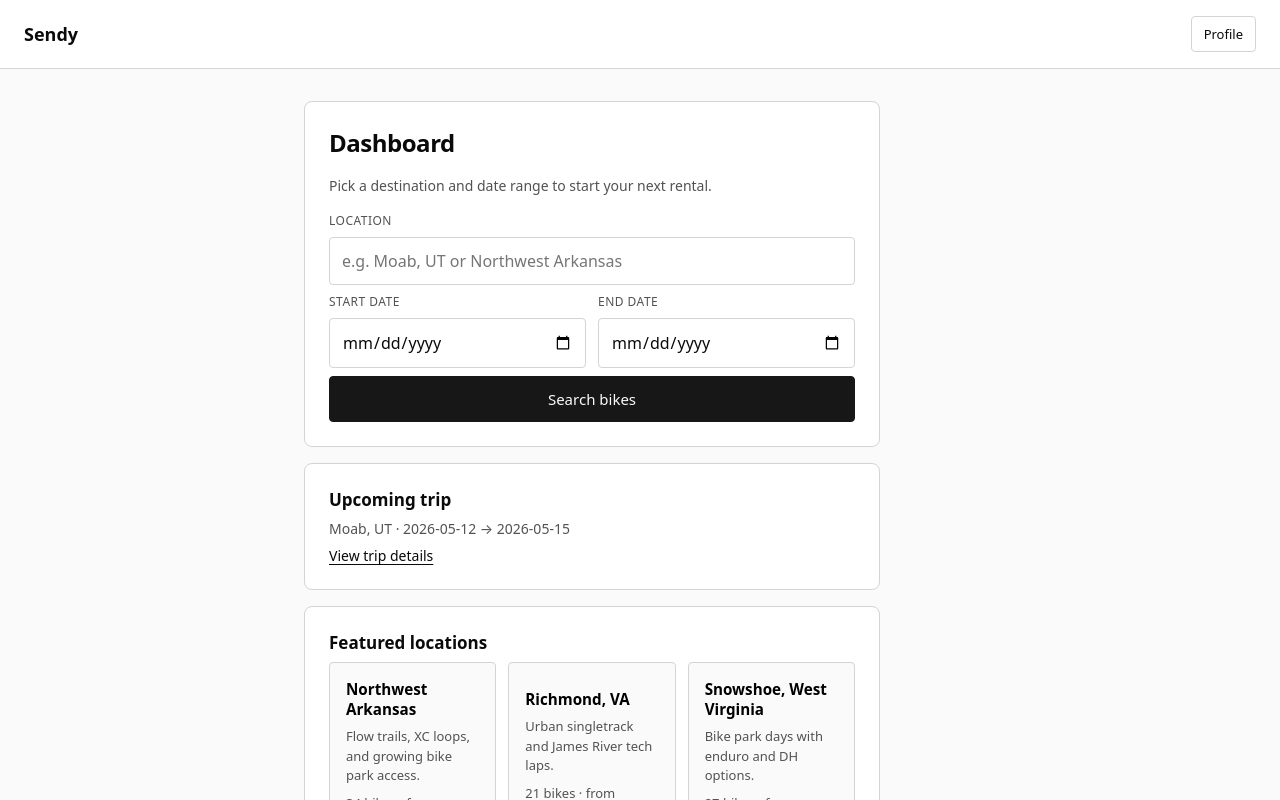
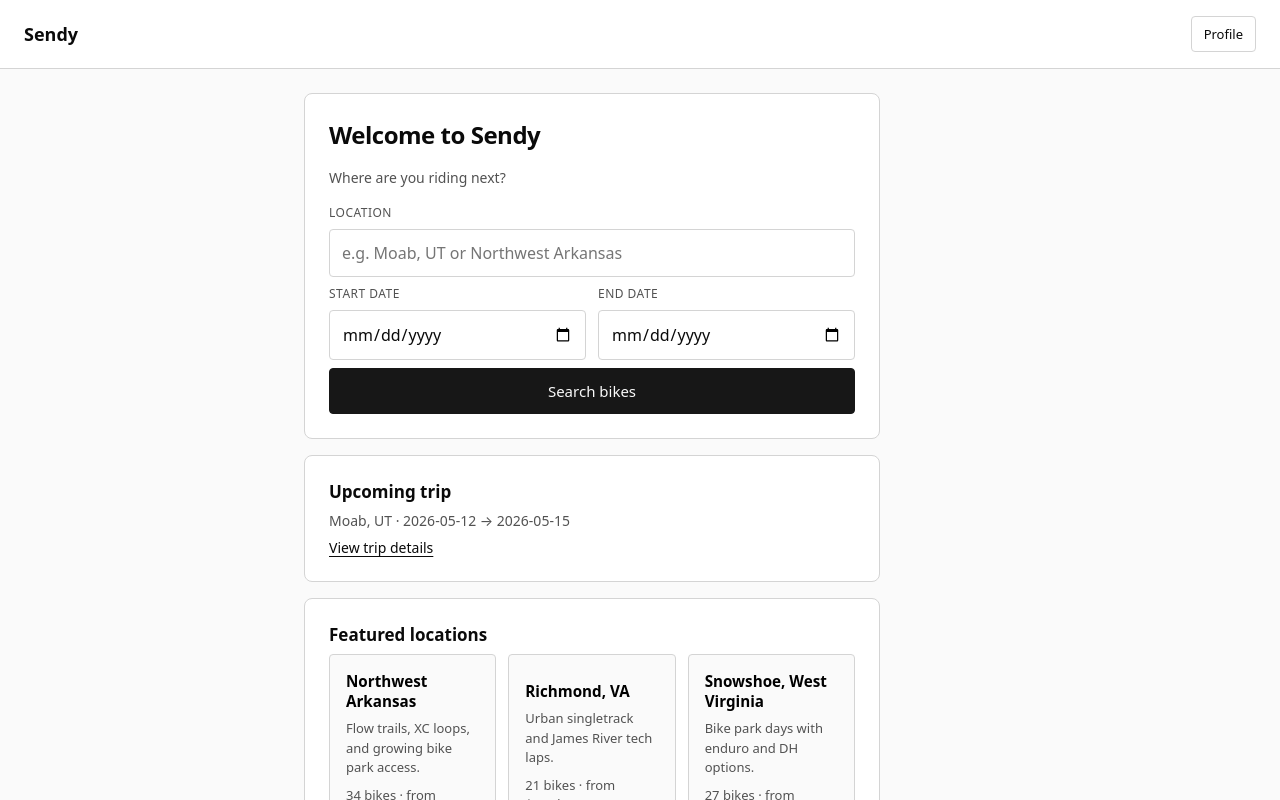
Before and after one commit to bbudolfson/Sendy, a Next.js app: page /dashboard in a window 1280 px wide. Shown: the top 800 px of the page. Built offline with nearby package versions, Linux system fonts and the light colour scheme.

Commit message:
spcing adjustments

```diff
--- a/src/app/(rider)/dashboard/page.tsx
+++ b/src/app/(rider)/dashboard/page.tsx
@@ -39,10 +39,10 @@ export default function DashboardPage() {
     <div className={styles.page}>
       <PocCard>
         <PocStack gap="md">
-          <PocH1>Dashboard</PocH1>
+          <PocH1>Welcome to Sendy</PocH1>
           <PocMuted>
             {session.hasCompletedFtue
-              ? "Pick a destination and date range to start your next rental."
+              ? "Where are you riding next?"
               : "Finish FTUE from sign-in if you want the full onboarding path."}
           </PocMuted>
           <form
--- a/src/components/poc-rider-shell.module.css
+++ b/src/components/poc-rider-shell.module.css
@@ -38,10 +38,10 @@
 .main {
   flex: 1;
   min-height: 0;
-  padding: var(--space-8) var(--space-6);
+  padding: 24px var(--space-6) var(--space-8);
   display: flex;
   flex-direction: column;
   align-items: center;
-  justify-content: center;
+  justify-content: flex-start;
   width: 100%;
 }
```
